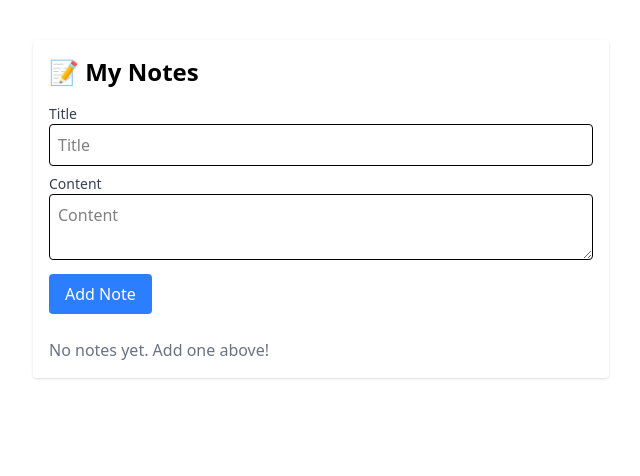
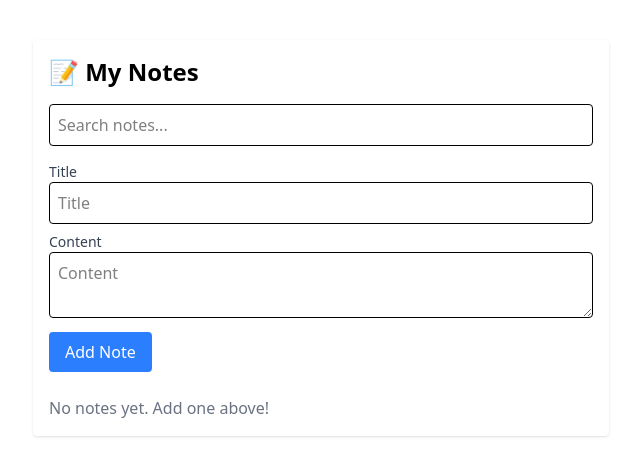
Before and after one commit to DanSev7/Notes-App, a React (Vite) app in the folder ts-notes-app/: page / in a window 1280 px wide. Shown: the top 476 px of the page, without its empty margins (319-959 px from the left). Built offline with nearby package versions, Linux system fonts and the light colour scheme.

Commit message:
Added Search Filter

```diff
--- a/ts-notes-app/src/App.tsx
+++ b/ts-notes-app/src/App.tsx
@@ -9,6 +9,7 @@ function App() {
   const [content, setContent] = useState<string>('');
   const [isInitialized, setIsInitialized] = useState<boolean>(false);
   const [error, setError] = useState<string | null>(null);
+  const [searchTerm, setSearchTerm] = useState<string>(''); // 🧠 search input
 
   const handleAddNote = (e: React.FormEvent) => {
     e.preventDefault();
@@ -82,6 +83,12 @@ function App() {
     setNotes((prevNotes) => prevNotes.filter((note) => note.id !== id));
   };
 
+  const filteredNotes = notes.filter((note) =>
+    note.title.toLowerCase().includes(searchTerm.toLowerCase()) ||
+    note.content.toLowerCase().includes(searchTerm.toLowerCase())
+  );
+
+
   return (
     <div className="max-w-xl mx-auto mt-10 p-4 bg-white rounded shadow">
       <h1 className="text-2xl font-bold mb-4">📝 My Notes</h1>
@@ -91,6 +98,13 @@ function App() {
           {error}
         </p>
       )}
+      <input
+        type="text"
+        placeholder="Search notes..."
+        className="border p-2 w-full mb-4 rounded"
+        value={searchTerm}
+        onChange={(e) => setSearchTerm(e.target.value)}
+      />
 
       {/* Form */}
       <form onSubmit={handleAddNote}>
@@ -134,9 +148,10 @@ function App() {
         {notes.length === 0 && isInitialized ? (
           <p className="text-gray-500">No notes yet. Add one above!</p>
         ) : (
-          notes.map((note) => (
+          filteredNotes.map((note) => (
             <NoteCard key={note.id} note={note} onDelete={handleDeleteNote} />
           ))
+
         )}
       </div>
     </div>
```
